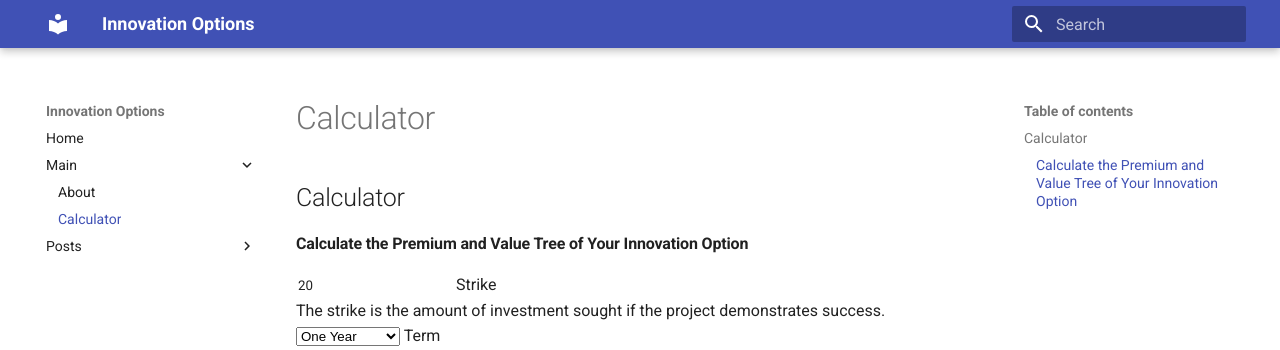
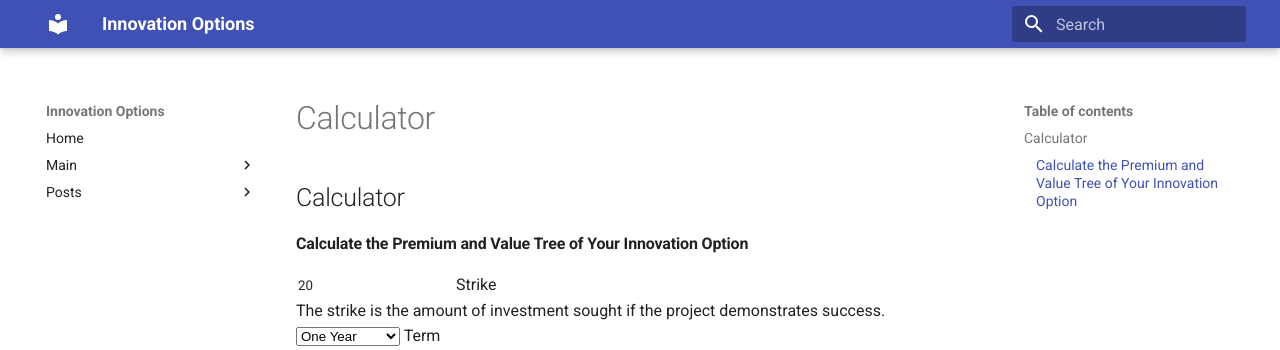
Before and after one commit to innovation-options/io-web, an MkDocs documentation site: the page built from content/pages/calculator.md, in a window 1280 px wide. Shown: the top 350 px of the page. Built offline with MkDocs 1.6.1 and Material for MkDocs 9.7.7, drawn with Linux system fonts in a browser that asks for light colours.

Commit message:
unwire calculator

```diff
--- a/mkdocs.yaml
+++ b/mkdocs.yaml
@@ -16,7 +16,7 @@ nav:
   - Home: index.md
   - Main:
     - pages/about.md
-    - pages/calculator.md
+    # - pages/calculator.md
   - Posts:
     - posts/measuring-learning/index.md
     - posts/option_mindset/index.md
@@ -35,7 +35,7 @@ nav:
     # - posts/angels_and_options/index.md
 extra_javascript:
   - javascript/mathjax.js
-  - javascript/calculator.js
+  # - javascript/calculator.js
   - https://unpkg.com/mathjax@3/es5/tex-mml-chtml.js
 extra_css:
-  - styles/calculator.css
+  # - styles/calculator.css
```
